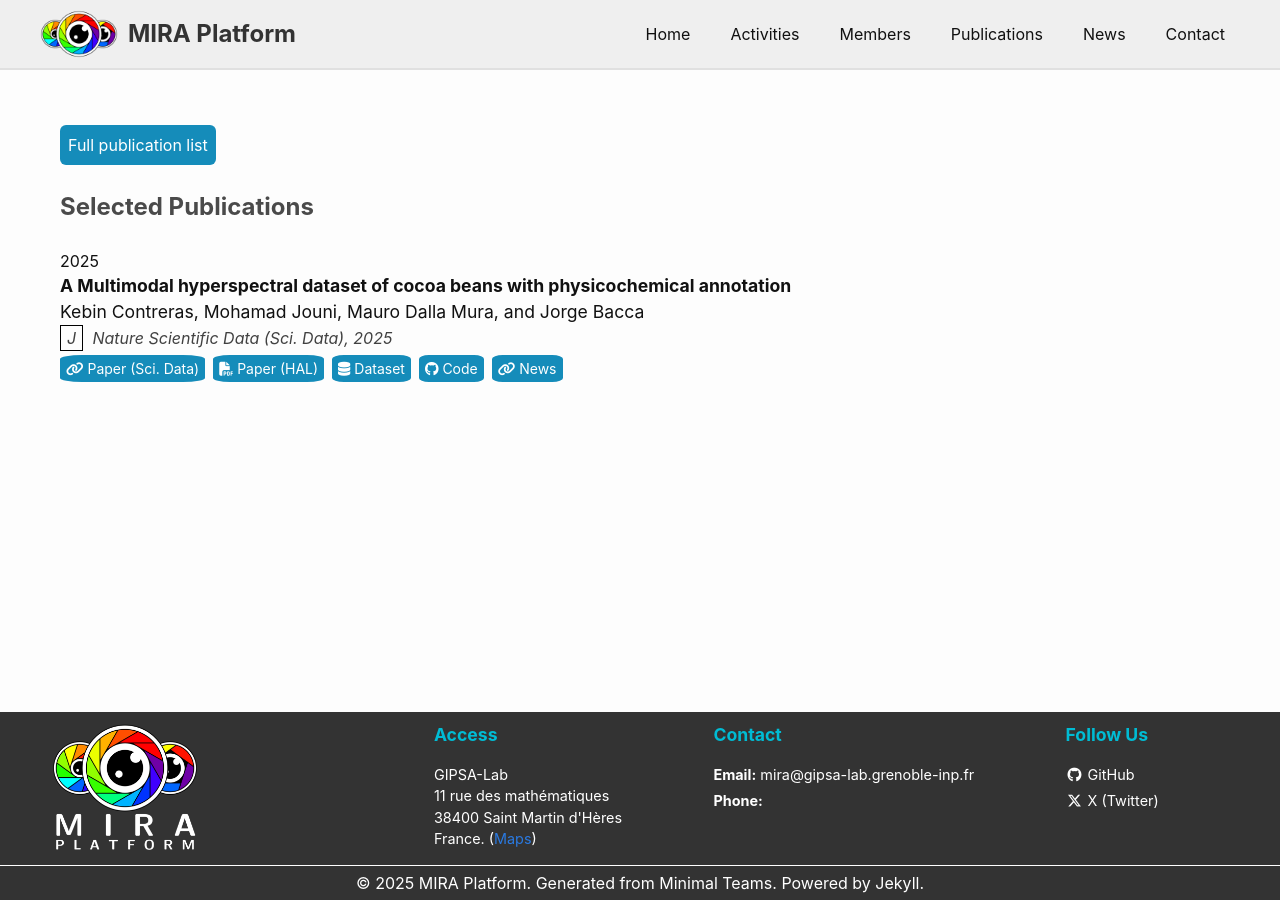
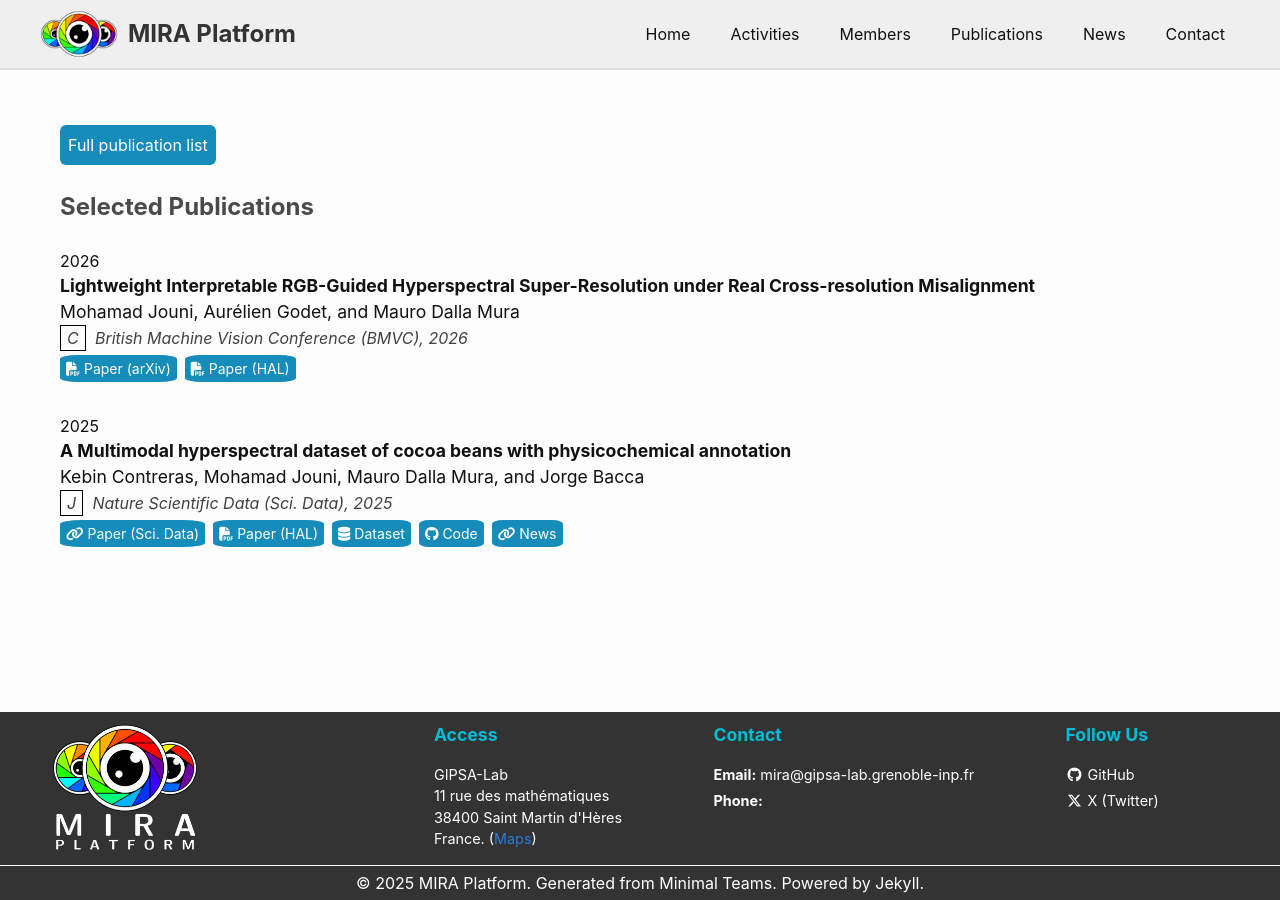
Before and after one commit to mira-imaging/mira-imaging.github.io, a Jekyll site: the page built from _pages_navbar/publications.html, in a window 1280 px wide. Built offline with Jekyll 4.4.1, drawn with Linux system fonts in a browser that asks for light colours.

Commit message:
Add publication

```diff
--- a/_data/publications.yml
+++ b/_data/publications.yml
@@ -2,11 +2,17 @@ types:
   - &journal
     name: Journal
     code: J
+  - &conference
+    name: Conference
+    code: C
 
 venues:
   - &scidata
     title: Nature Scientific Data
     abbrv: Sci. Data
+  - &bmvc
+    title: British Machine Vision Conference
+    abbrv: BMVC
 
 link_icons:
   - &ic-link fas fa-link
@@ -48,3 +54,23 @@ publications:
         icon: *ic-link
         type: News
     id: "ContrerasJDB25:scidata"
+
+  - title: Lightweight Interpretable RGB-Guided Hyperspectral Super-Resolution under Real Cross-resolution Misalignment
+    authors:
+      - Mohamad Jouni
+      - Aurélien Godet
+      - Mauro Dalla Mura
+    type: *conference
+    venue: *bmvc
+    year: 2026
+    links:
+      # - link: https://bmvc2026.bmva.org/programme/accepted_papers/
+      #   icon: *ic-link
+      #   type: Paper (BMVC)
+      - link: https://arxiv.org/abs/2609.01060
+        icon: *ic-pdf
+        type: Paper (arXiv)
+      - link: https://hal.science/hal-05727748
+        icon: *ic-pdf
+        type: Paper (HAL)
+    id: "JouniGD26:scidata"
```
